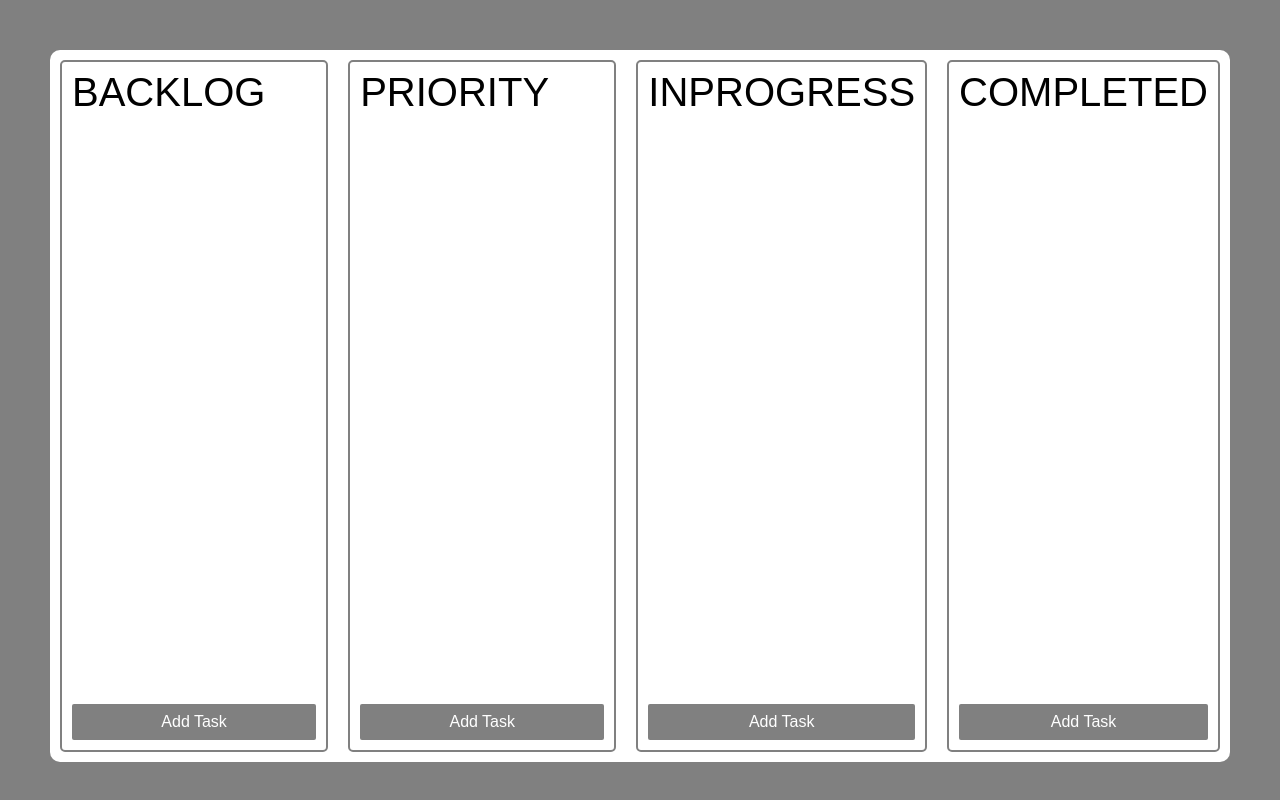
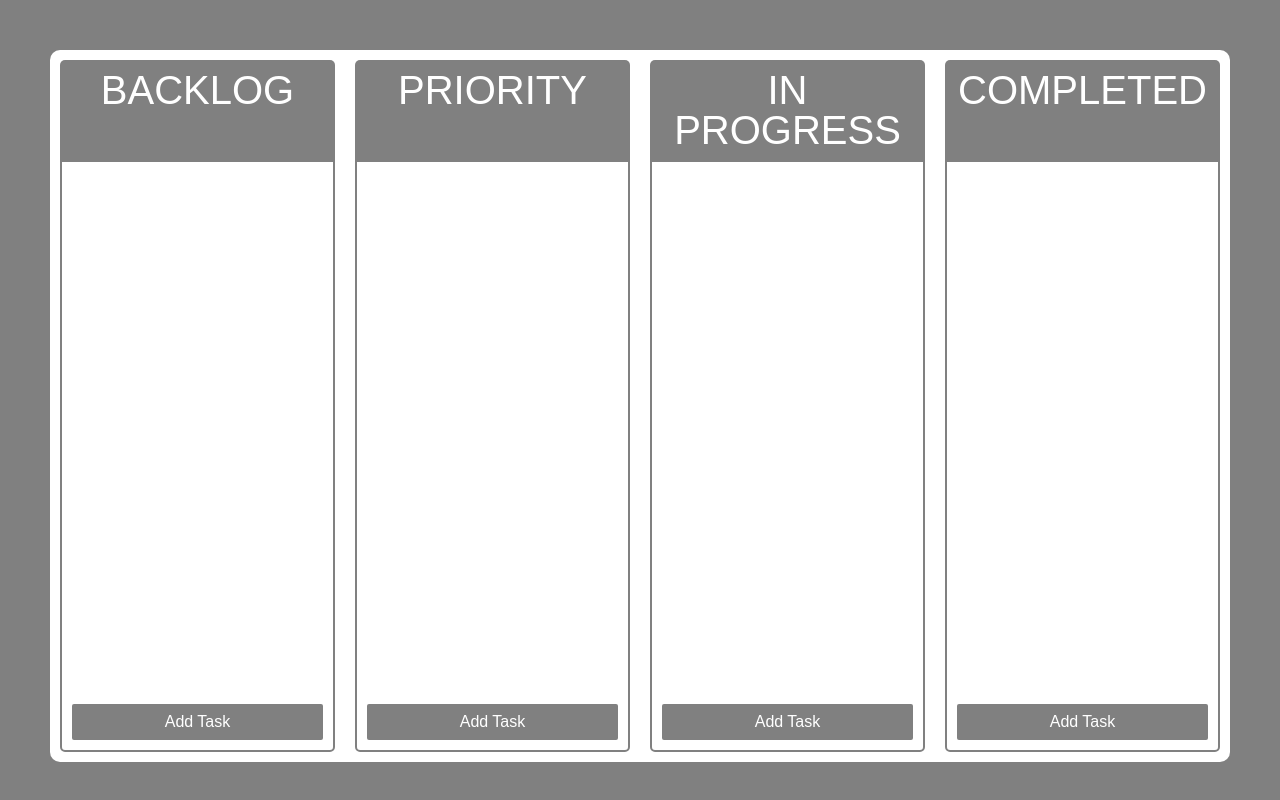
Before and after one commit to jeffdam/kanban-board, a React (Create React App) app: page / in a window 1280 px wide. Built offline with nearby package versions, Linux system fonts and the light colour scheme.

Commit message:
Add styling and add header for each list

```diff
--- a/src/components/kanban_board.jsx
+++ b/src/components/kanban_board.jsx
@@ -8,12 +8,20 @@ class KanbanBoard extends React.Component {
 
   render() {
     return (
-      <section className="kanban-board">
-        <TaskListContainer listType={"backlog"}/>
-        <TaskListContainer listType={"priority"}/>
-        <TaskListContainer listType={"inProgress"}/>
-        <TaskListContainer listType={"completed"}/>
-      </section>
+      <main className="kanban-board">
+        <section className="kanban-board-header">
+          <h2>BACKLOG</h2>
+          <h2>PRIORITY</h2>
+          <h2>IN PROGRESS</h2>
+          <h2>COMPLETED</h2>
+        </section>
+        <section className="kanban-board-lists">
+          <TaskListContainer listType={"backlog"}/>
+          <TaskListContainer listType={"priority"}/>
+          <TaskListContainer listType={"inProgress"}/>
+          <TaskListContainer listType={"completed"}/>
+        </section>
+      </main>
     )
   }
 }
--- a/src/components/task/task_list/task_list.jsx
+++ b/src/components/task/task_list/task_list.jsx
@@ -32,11 +32,8 @@ class TaskList extends React.Component {
 
     return (
       <article className="task-list">
-        <div>
-          <h2>{listType.toUpperCase()}</h2>
-          <div className="task-list-items">
-            {taskDisplayList}
-          </div>
+        <div className="task-list-items">
+          {taskDisplayList}
         </div>
         {taskFormDisplay}
       </article>
--- a/src/stylesheets/base/_layout.scss
+++ b/src/stylesheets/base/_layout.scss
@@ -1,3 +1,12 @@
+html, #root {
+  height: 100%;
+}
+
+body {
+  background: grey;
+  height: 89%;
+}
+
 button {
   padding: 10px;
   color: white;
@@ -7,22 +16,12 @@ button {
 }
 
 i {
-  margin: 20px;
   cursor: pointer;
   margin: 5px;
-}
-
-body {
-  background: grey;
-  height: 89%;
-}
-
-#root {
-  height: 100%;
-}
-
-html {
-  height: 100%;
+  font-size: 25px;
+  &:hover {
+    opacity: 0.5;
+  }
 }
 
 .kanban-board {
@@ -31,12 +30,32 @@ html {
   background: white;
   border-radius: 10px;
   display: flex;
+  flex-direction: column;
+  section {
+    display: flex;
+  }
+
+  .kanban-board-header {
+    h2 {
+      color: white;
+      background: grey;
+      margin: 10px 10px 0 10px;
+      padding: 10px;
+      border-radius: 5px 5px 0 0;
+      width: 100%;
+      text-align: center;
+    }
+  }
+  .kanban-board-lists {
+    height: 100%;
+    overflow: scroll;
+  }
 }
 
 .task-list {
-  margin: 10px;
+  margin: 0 10px 10px 10px;
   padding: 10px;
-  border-radius: 5px;
+  border-radius: 0 0 5px 5px;
   border: 2px solid grey;
   display: flex;
   flex-direction: column;
@@ -50,25 +69,17 @@ html {
 .task-list-items {
   display: flex;
   flex-direction: column;
-  align-items: stretch;
   overflow: auto;
   color: white;
   font-size: 16pt;
-
+  margin-bottom: 10px;
+  position: relative;
   > * {
     border-radius: 5px;
     border: 2px solid grey;
     background: grey;
-    margin: 5px;
+    margin-bottom: 10px;
     padding: 10px;
-  }
-}
-
-i {
-  font-size: 25px;
-
-  &:hover {
-    opacity: 0.5;
   }
 }
 
```
